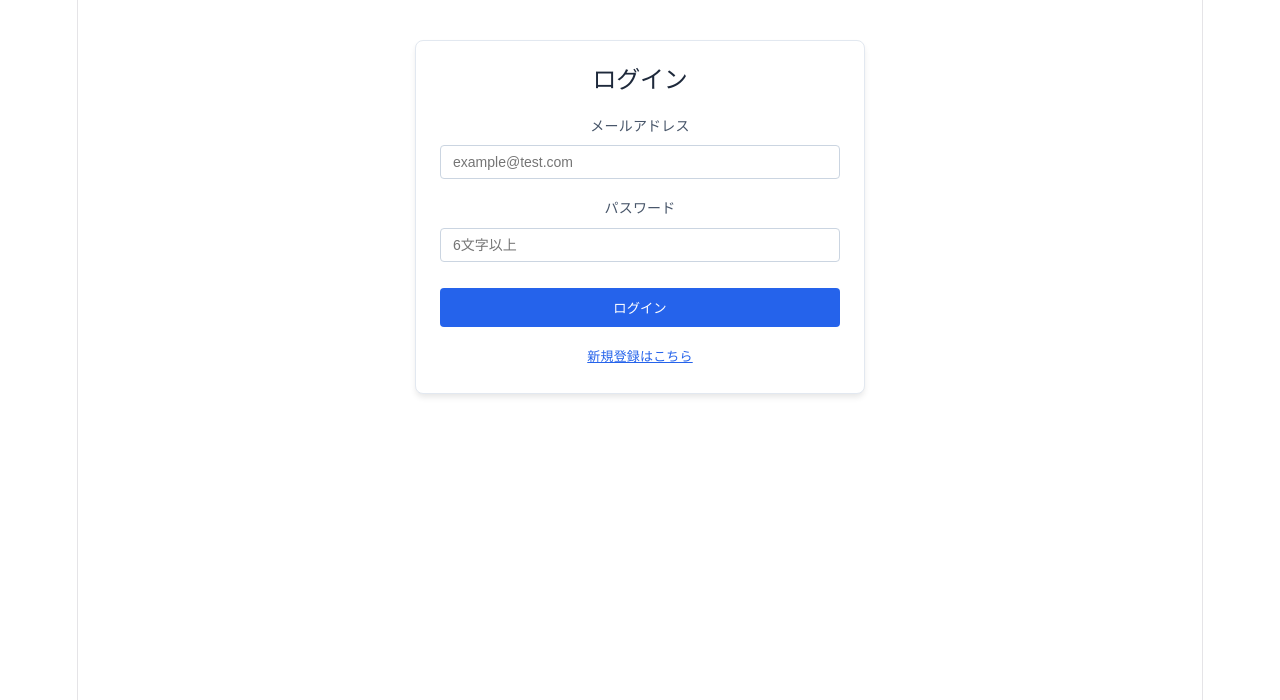
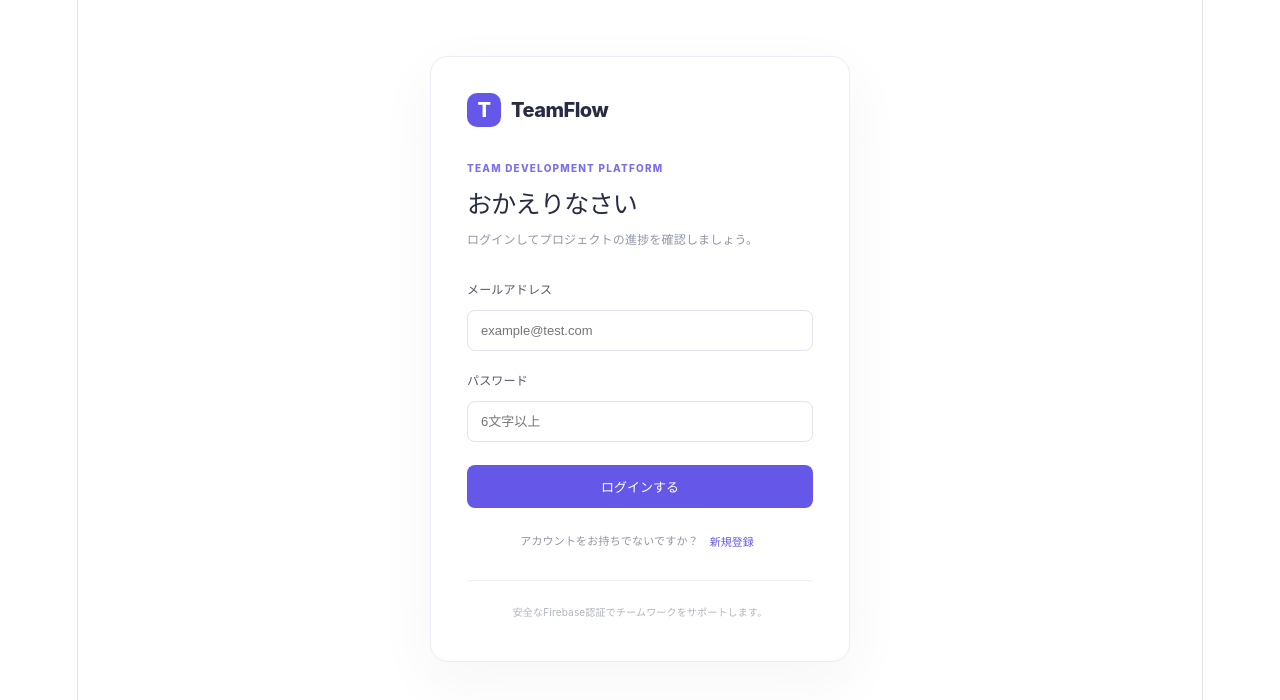
Before and after one commit to ahirugaiku614-source/team-project-2026-ProgressManagement, a Vue app in the folder frontend/: page / in a window 1280 px wide. Shown: the top 700 px of the page. Built offline with nearby package versions, Linux system fonts and the light colour scheme; no server answers.

Commit message:
style: refresh login screen and improve auth feedback

```diff
--- a/frontend/src/components/Login.vue
+++ b/frontend/src/components/Login.vue
@@ -1,180 +1,93 @@
 <template>
   <div class="auth-container">
-    <h2>{{ isSignUp ? '新規アカウント登録' : 'ログイン' }}</h2>
-
+    <div class="auth-brand"><span class="auth-brand-mark">T</span><span>TeamFlow</span></div>
+    <p class="auth-eyebrow">TEAM DEVELOPMENT PLATFORM</p>
+    <h2>{{ isSignUp ? 'アカウントを作成' : 'おかえりなさい' }}</h2>
+    <p class="auth-description">{{ isSignUp ? 'チームの進捗管理を始めましょう。' : 'ログインしてプロジェクトの進捗を確認しましょう。' }}</p>
     <form @submit.prevent="handleSubmit" class="auth-form">
       <div class="form-group">
-        <label>メールアドレス</label>
-        <input type="email" v-model="email" required placeholder="example@test.com" />
+        <label for="email">メールアドレス</label>
+        <input id="email" type="email" v-model="email" required autocomplete="email" placeholder="example@test.com" />
       </div>
-
       <div class="form-group">
-        <label>パスワード</label>
-        <input type="password" v-model="password" required placeholder="6文字以上" />
+        <label for="password">パスワード</label>
+        <input id="password" type="password" v-model="password" required minlength="6" :autocomplete="isSignUp ? 'new-password' : 'current-password'" placeholder="6文字以上" />
       </div>
-
-      <button type="submit" class="submit-btn">
-        {{ isSignUp ? '新規登録' : 'ログイン' }}
-      </button>
+      <button type="submit" class="submit-btn" :disabled="loading">{{ loading ? '処理中…' : (isSignUp ? '新規登録する' : 'ログインする') }}</button>
     </form>
-
+    <p v-if="errorMessage" class="error-msg">{{ errorMessage }}</p>
     <div class="toggle-mode">
-      <span @click="isSignUp = !isSignUp">
-        {{ isSignUp ? 'すでにアカウントをお持ちの方（ログインへ）' : '新規登録はこちら' }}
-      </span>
+      <span>{{ isSignUp ? 'すでにアカウントをお持ちですか？' : 'アカウントをお持ちでないですか？' }}</span>
+      <button type="button" @click="toggleMode">{{ isSignUp ? 'ログイン' : '新規登録' }}</button>
     </div>
-
-    <p v-if="errorMessage" class="error-msg">{{ errorMessage }}</p>
-
-    <div v-if="user" class="success-box">
-      <p>🎉 ログイン成功！</p>
-      <p>ユーザー: {{ user.email }}</p>
-      <p class="token-info">※ F12 のデベロッパーツール（Console）で Firebase ID Token を確認できます</p>
-    </div>
+    <p class="auth-footer">安全なFirebase認証でチームワークをサポートします。</p>
   </div>
 </template>
 
 <script setup>
 import { ref } from 'vue';
 import { auth } from '../firebase';
-import {
-  createUserWithEmailAndPassword,
-  signInWithEmailAndPassword
-} from 'firebase/auth';
+import { createUserWithEmailAndPassword, signInWithEmailAndPassword } from 'firebase/auth';
 
 const email = ref('');
 const password = ref('');
 const isSignUp = ref(false);
-const user = ref(null);
+const loading = ref(false);
 const errorMessage = ref('');
 
+const toggleMode = () => {
+  isSignUp.value = !isSignUp.value;
+  errorMessage.value = '';
+};
 const handleSubmit = async () => {
+  if (loading.value) return;
+  loading.value = true;
   errorMessage.value = '';
   try {
     if (isSignUp.value) {
-      // 1. 新規アカウント作成
-      const res = await createUserWithEmailAndPassword(auth, email.value, password.value);
-      user.value = res.user;
+      await createUserWithEmailAndPassword(auth, email.value.trim(), password.value);
     } else {
-      // 2. ログイン処理
-      const res = await signInWithEmailAndPassword(auth, email.value, password.value);
-      user.value = res.user;
+      await signInWithEmailAndPassword(auth, email.value.trim(), password.value);
     }
-
-    // バックエンド検証用の Firebase ID トークン (JWT) を取得
-    const idToken = await user.value.getIdToken();
-    console.log("=== Firebase ID Token ===");
-    console.log(idToken);
-
+    // App.vue observes Firebase auth state and automatically displays the dashboard.
   } catch (err) {
-    console.error(err);
+    console.error('Firebase authentication failed:', err);
     errorMessage.value = getJapaneseErrorMessage(err.code);
+  } finally {
+    loading.value = false;
   }
 };
-
-// エラーメッセージの日本語化
 const getJapaneseErrorMessage = (code) => {
   switch (code) {
-    case 'auth/email-already-in-use':
-      return 'このメールアドレスは既に登録されています。';
-    case 'auth/invalid-email':
-      return 'メールアドレスの形式が正しくありません。';
-    case 'auth/weak-password':
-      return 'パスワードは6文字以上で入力してください。';
+    case 'auth/email-already-in-use': return 'このメールアドレスは既に登録されています。';
+    case 'auth/invalid-email': return 'メールアドレスの形式が正しくありません。';
+    case 'auth/weak-password': return 'パスワードは6文字以上で入力してください。';
     case 'auth/user-not-found':
     case 'auth/wrong-password':
-    case 'auth/invalid-credential':
-      return 'メールアドレスまたはパスワードが間違っています。';
-    default:
-      return '認証エラーが発生しました。';
+    case 'auth/invalid-credential': return 'メールアドレスまたはパスワードが間違っています。';
+    case 'auth/too-many-requests': return 'ログイン試行が多すぎます。しばらくしてから再試行してください。';
+    case 'auth/network-request-failed': return 'ネットワーク接続を確認してください。';
+    default: return '認証エラーが発生しました。Firebaseの設定を確認してください。';
   }
 };
 </script>
 
 <style scoped>
-.auth-container {
-  max-width: 400px;
-  margin: 40px auto;
-  padding: 24px;
-  border: 1px solid #e2e8f0;
-  border-radius: 8px;
-  background-color: #ffffff;
-  box-shadow: 0 4px 6px -1px rgba(0, 0, 0, 0.1);
-}
-
-h2 {
-  text-align: center;
-  color: #1e293b;
-  margin-bottom: 20px;
-}
-
-.form-group {
-  margin-bottom: 16px;
-  display: flex;
-  flex-direction: column;
-}
-
-label {
-  font-size: 14px;
-  font-weight: bold;
-  color: #475569;
-  margin-bottom: 6px;
-}
-
-input {
-  padding: 8px 12px;
-  border: 1px solid #cbd5e1;
-  border-radius: 4px;
-  font-size: 14px;
-}
-
-.submit-btn {
-  width: 100%;
-  padding: 10px;
-  background-color: #2563eb;
-  color: white;
-  border: none;
-  border-radius: 4px;
-  font-weight: bold;
-  cursor: pointer;
-  margin-top: 10px;
-}
-
-.submit-btn:hover {
-  background-color: #1d4ed8;
-}
-
-.toggle-mode {
-  text-align: center;
-  margin-top: 16px;
-  font-size: 13px;
-}
-
-.toggle-mode span {
-  color: #2563eb;
-  cursor: pointer;
-  text-decoration: underline;
-}
-
-.error-msg {
-  color: #ef4444;
-  font-size: 14px;
-  margin-top: 12px;
-  text-align: center;
-}
-
-.success-box {
-  margin-top: 20px;
-  padding: 12px;
-  background-color: #f0fdf4;
-  border: 1px solid #bbf7d0;
-  border-radius: 4px;
-  color: #166534;
-}
-
-.token-info {
-  font-size: 11px;
-  color: #15803d;
-  margin-top: 4px;
-}
+.auth-container{box-sizing:border-box;width:min(100% - 32px,420px);margin:7vh auto;padding:36px;background:#fff;border:1px solid #ececf4;border-radius:18px;box-shadow:0 18px 60px #292d440c;color:#282b43;text-align:left;font-family:Inter,-apple-system,BlinkMacSystemFont,"Segoe UI",sans-serif}
+.auth-brand{display:flex;align-items:center;gap:10px;font-size:20px;font-weight:800;letter-spacing:-.5px}
+.auth-brand-mark{display:grid;place-items:center;width:34px;height:34px;background:#6558e8;color:#fff;border-radius:10px}
+.auth-eyebrow{font-size:10px;font-weight:800;letter-spacing:1.2px;color:#7b70e8;margin:28px 0 8px}
+h2{font-size:25px;font-weight:800;letter-spacing:-.7px;color:#292c43;margin:0 0 8px;text-align:left}
+.auth-description{font-size:12px;color:#9295a8;margin:0 0 24px}
+.form-group{margin-bottom:17px;display:flex;flex-direction:column}
+label{font-size:12px;font-weight:700;color:#555970;margin-bottom:7px}
+input{box-sizing:border-box;width:100%;padding:12px 13px;border:1px solid #e0e2ed;border-radius:8px;font-size:13px;color:#33374f;background:#fff;outline:none}
+input:focus{border-color:#867aef;box-shadow:0 0 0 3px #867aef1c}
+.submit-btn{width:100%;padding:12px;background:#6558e8;color:white;border:0;border-radius:8px;font-size:13px;font-weight:750;cursor:pointer;margin-top:6px}
+.submit-btn:hover{background:#5447d6}.submit-btn:disabled{opacity:.65;cursor:wait}
+.toggle-mode{display:flex;justify-content:center;align-items:center;gap:5px;margin-top:20px;font-size:11px;color:#9295a8;flex-wrap:wrap}
+.toggle-mode button{border:0;background:transparent;color:#6558e8;font-size:11px;font-weight:750;cursor:pointer}
+.error-msg{color:#dc4545;font-size:12px;margin-top:14px;padding:10px;background:#fff1f1;border-radius:7px}
+.auth-footer{font-size:10px;color:#b0b2c0;text-align:center;border-top:1px solid #f0f0f5;padding-top:18px;margin-top:26px}
+@media(max-width:480px){.auth-container{padding:25px}}
 </style>
```
